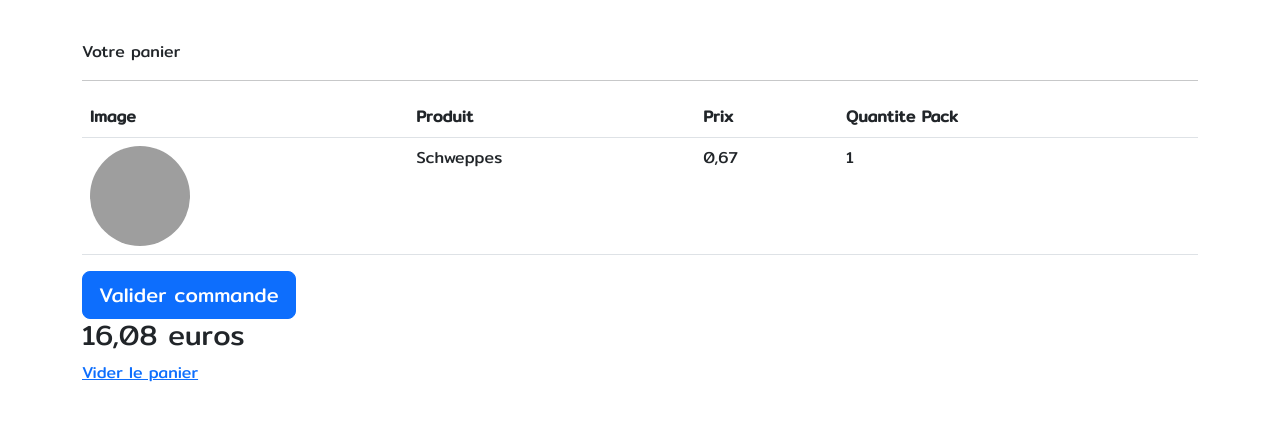
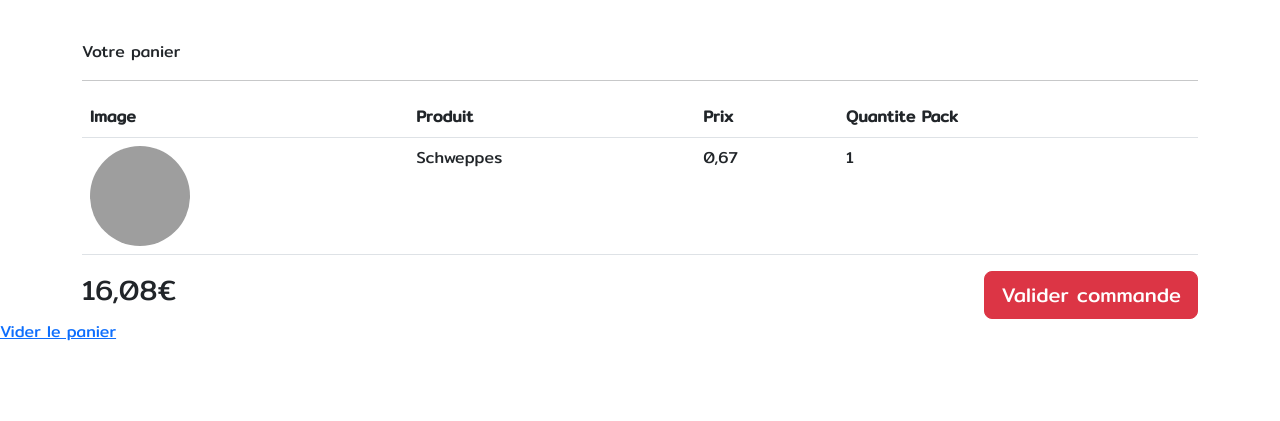
Before and after one commit to inri19/Ecommerce, a Django app: page /panier/ in a window 1280 px wide. Shown: the part 56-477 px from the top of the page. Run offline with Django 5.2, Linux system fonts and the light colour scheme; a user stored in the database is signed in; data comes from the database, SQL or seed files in the repository; grey boxes are pictures that could not be loaded.

Commit message:
templates update

```diff
--- a/boutique/templates/boutique/index.html
+++ b/boutique/templates/boutique/index.html
@@ -44,11 +44,11 @@
 				    <h5 class="card-title">{{ produit.nom }}</h5>
 
 				    {% if produit.categorie.nom == "Boissons" %}
-				    	<p class="card-text">24 par pack</p>
+				    	<p class="card-text">Description : 24 unité par pack</p>
 				    {% elif produit.categorie.nom == "Creme" %}
-				    	<p class="card-text">6 par pack</p>
+				    	<p class="card-text">Description : 6 unité par pack</p>
 				    {% else %}
-				    	<p class="card-text">A l'unité</p>
+				    	<p class="card-text">Description : A l'unité</p>
 				    {% endif %}
 
 
--- a/boutique/templates/boutique/panier.html
+++ b/boutique/templates/boutique/panier.html
@@ -38,22 +38,21 @@
 
 		</div>
 
-		<div class="container">
+		<div class="container d-flex justify-content-between align-items-center">
+
+			<h3>{{ montant_tot|floatformat:2 }}€</h3>
 
 			<form method="POST">
 
 				{% csrf_token %}
 
-				<button type="submit" class="btn btn-primary btn-lg" name="valider_commande" value="good">Valider commande</button>
+				<button type="submit" class="btn btn-danger btn-lg" name="valider_commande" value="good">Valider commande</button>
 
 			</form>
 
-			<h3>{{ montant_tot|floatformat:2 }} euros</h3>
-
-			<a href="{% url 'panier_delete' %}">Vider le panier</a>
 
 		</div>
-
+		<a href="{% url 'panier_delete' %}">Vider le panier</a>
 	{% else %}
 
 		<h2>Aucun produit dans votre panier</h2>
```
